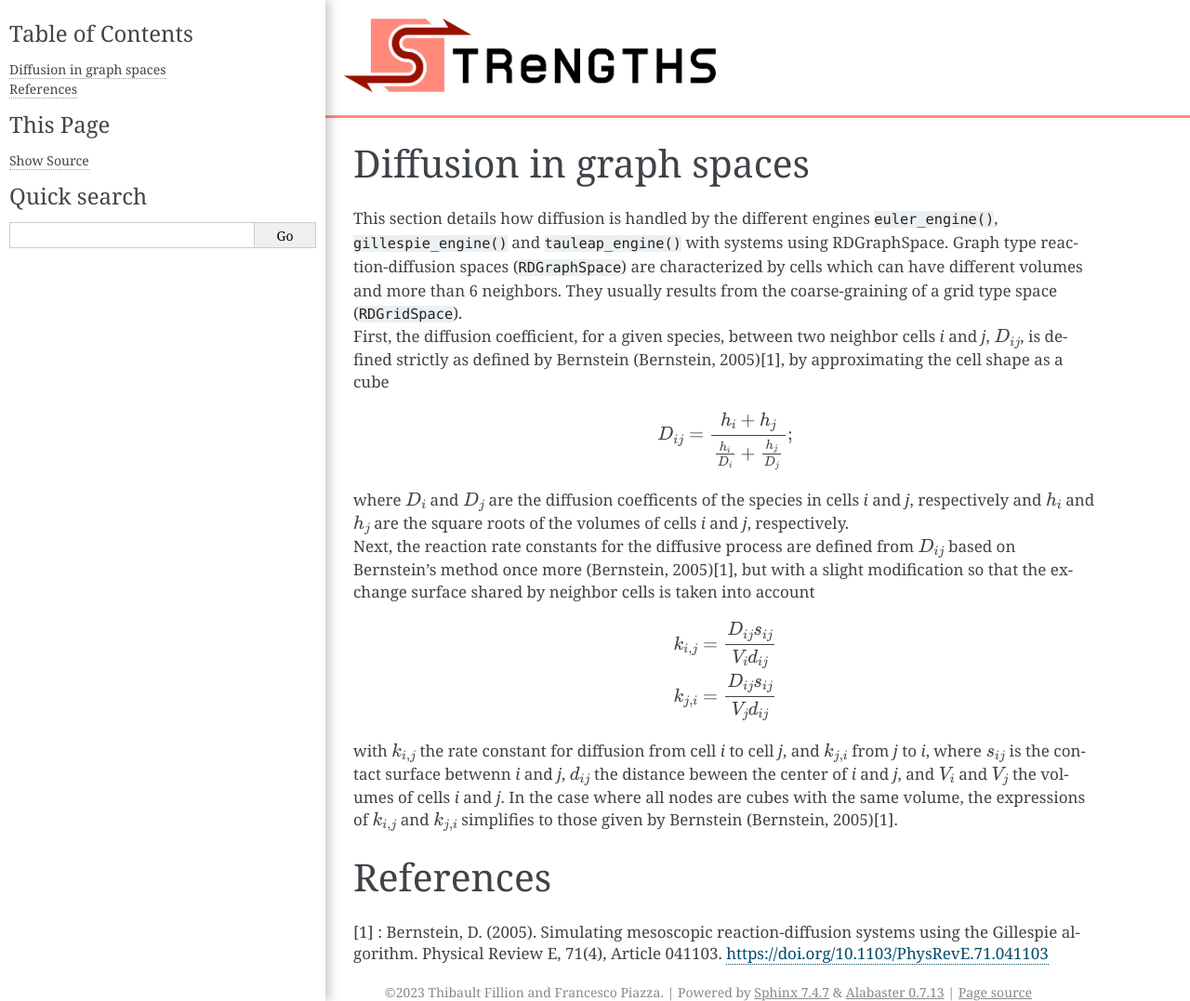
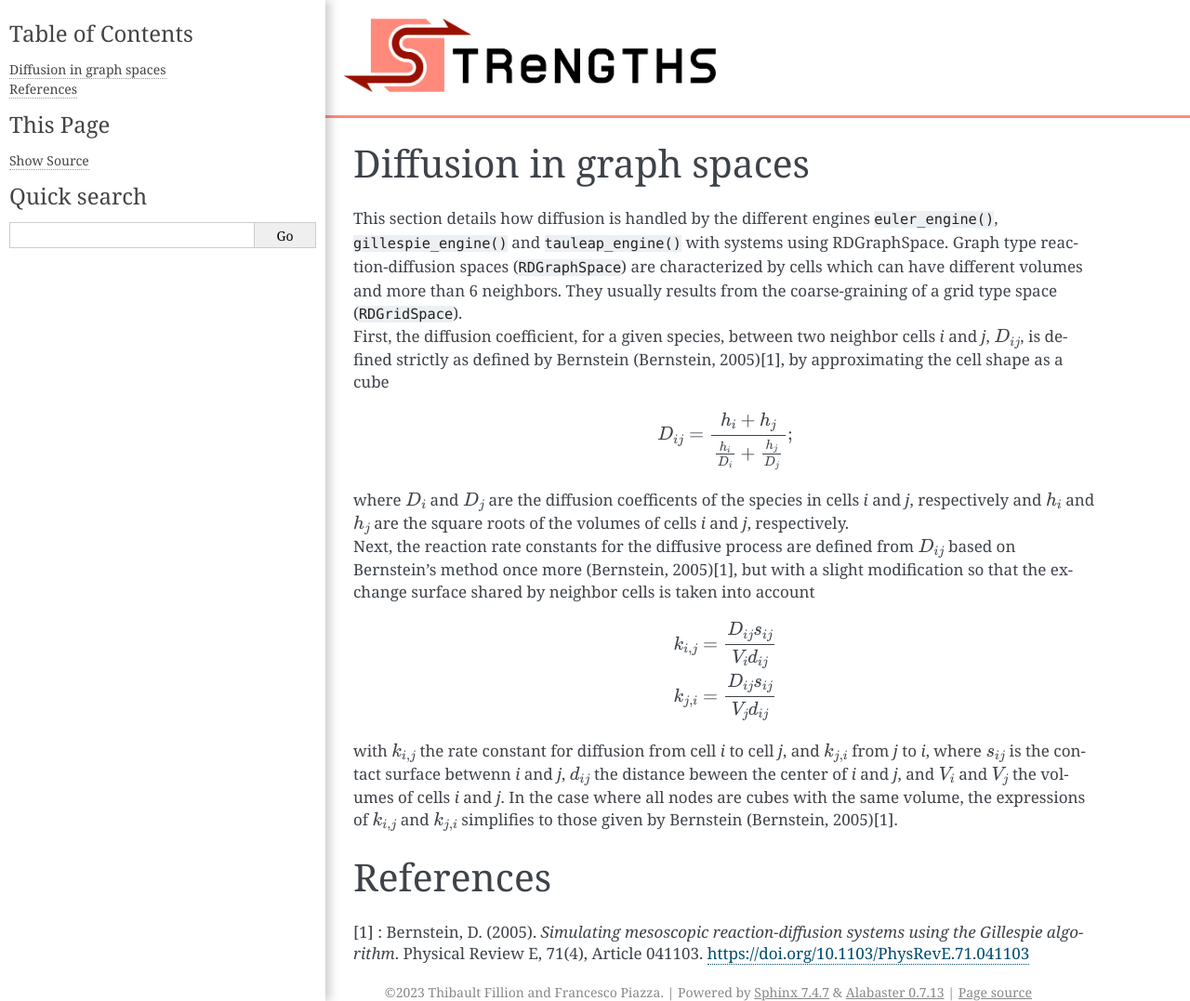
Before and after one commit to ThibaultFillion/strengths, a Sphinx documentation site: the page built from documentation/diffusion_in_graph_spaces.rst, in a window 1280 px wide and 1077 px high. Shown: the whole window at 93% size. Built offline with Sphinx 7.4.7, drawn with Linux system fonts in a browser that asks for light colours.

```diff
--- a/documentation/diffusion_in_graph_spaces.rst
+++ b/documentation/diffusion_in_graph_spaces.rst
@@ -31,4 +31,4 @@ the expressions of :math:`k_{i,j}` and :math:`k_{j,i}` simplifies to those given
 References
 ==========
 
-[1] : Bernstein, D. (2005). Simulating mesoscopic reaction-diffusion systems using the Gillespie algorithm. Physical Review E, 71(4), Article 041103. https://doi.org/10.1103/PhysRevE.71.041103
+[1] : Bernstein, D. (2005). *Simulating mesoscopic reaction-diffusion systems using the Gillespie algorithm*. Physical Review E, 71(4), Article 041103. https://doi.org/10.1103/PhysRevE.71.041103
```
